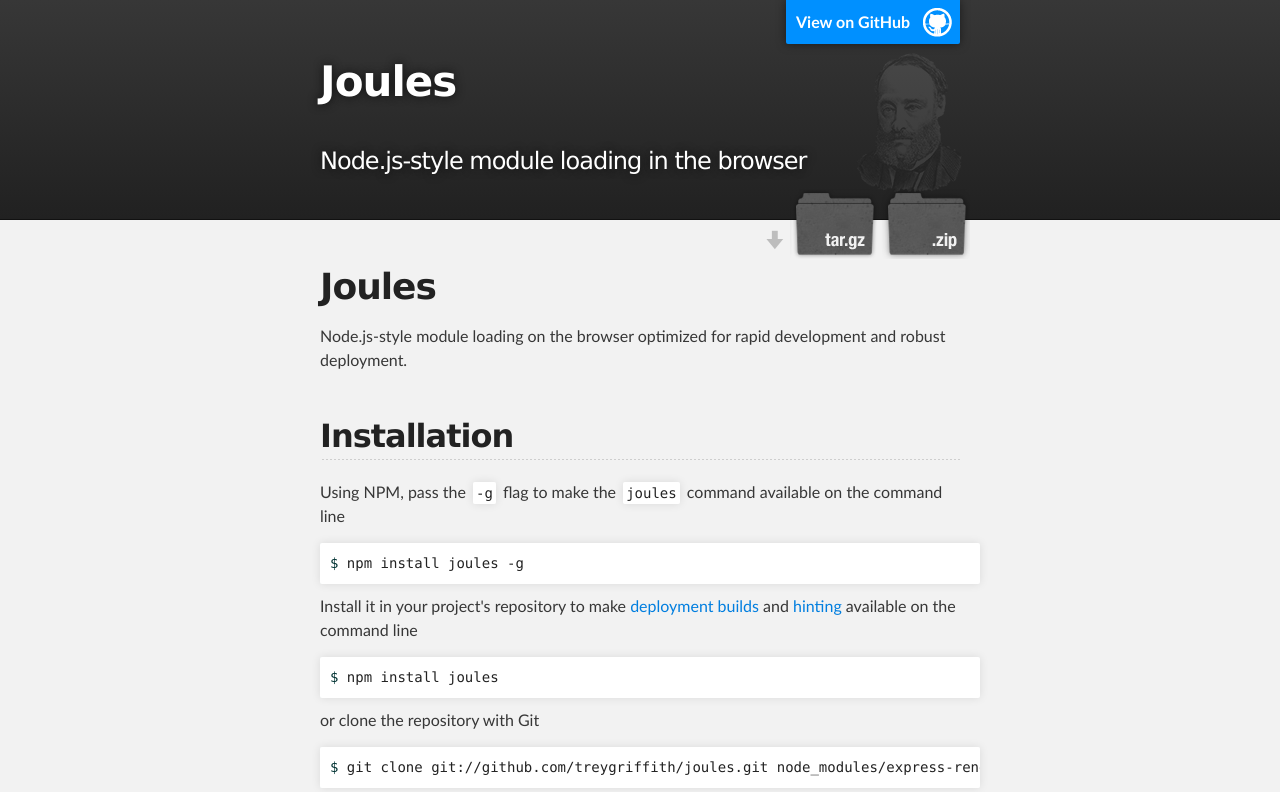
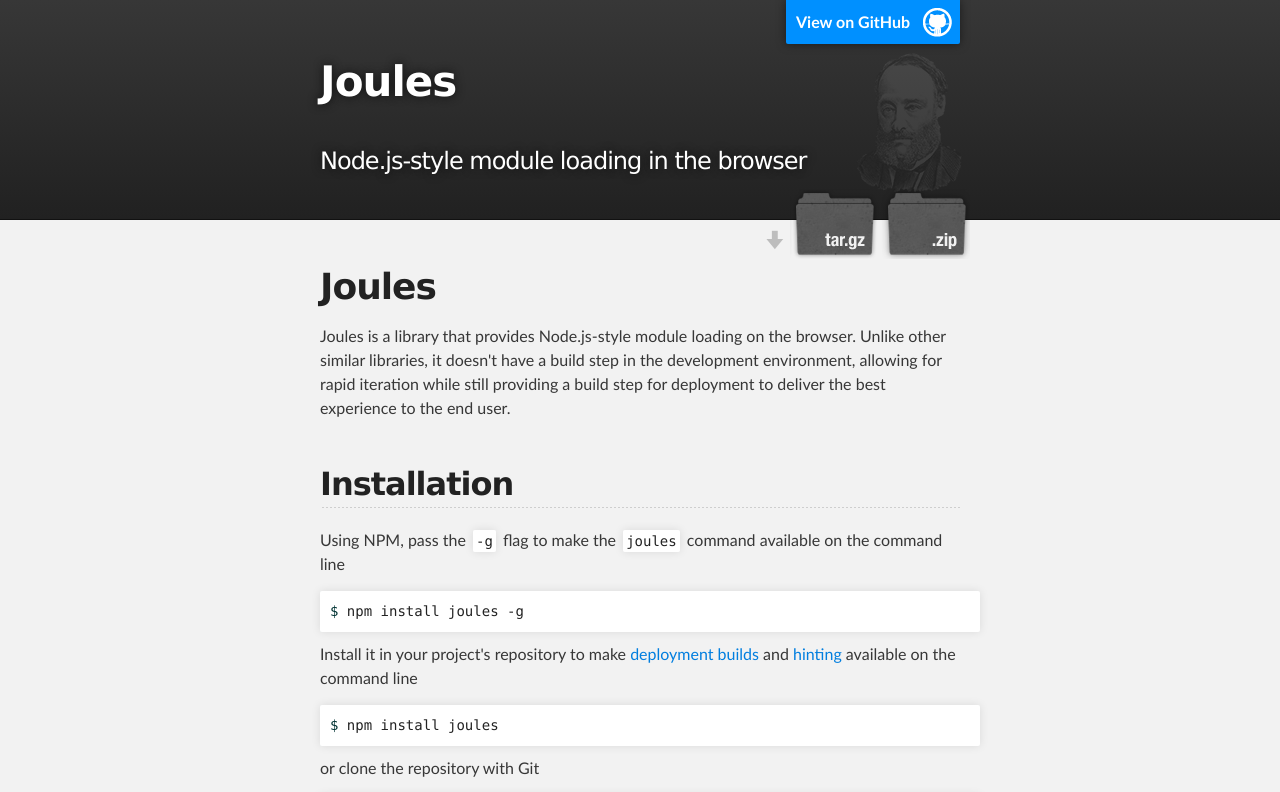
Before and after one commit to treygriffith/joules, a plain HTML site: page index.html in a window 1280 px wide. Shown: the top 792 px of the page. Drawn offline with Linux system fonts and the light colour scheme.

```diff
--- a/index.html
+++ b/index.html
@@ -33,7 +33,7 @@
       <section id="main_content" class="inner">
         <h1>Joules</h1>
 
-<p>Node.js-style module loading on the browser optimized for rapid development and robust deployment.</p>
+<p>Joules is a library that provides Node.js-style module loading on the browser. Unlike other similar libraries, it doesn't have a build step in the development environment, allowing for rapid iteration while still providing a build step for deployment to deliver the best experience to the end user.</p>
 
 <h2>Installation</h2>
 
```
